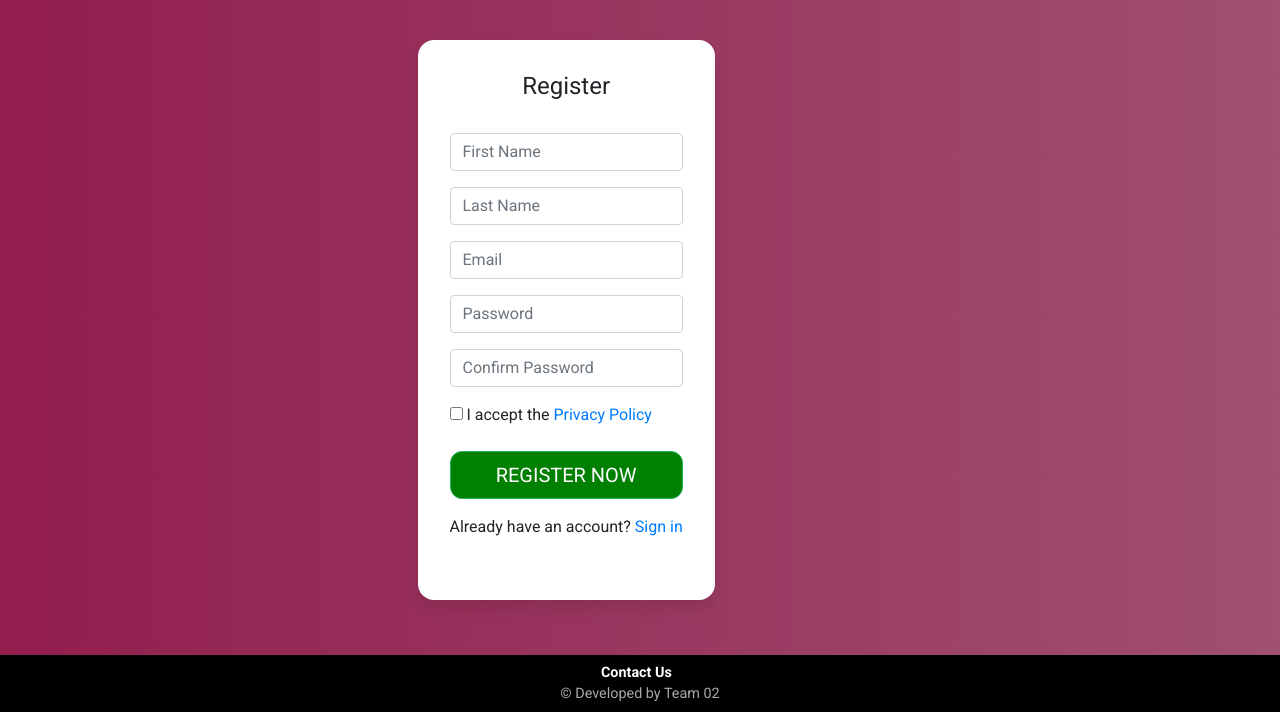
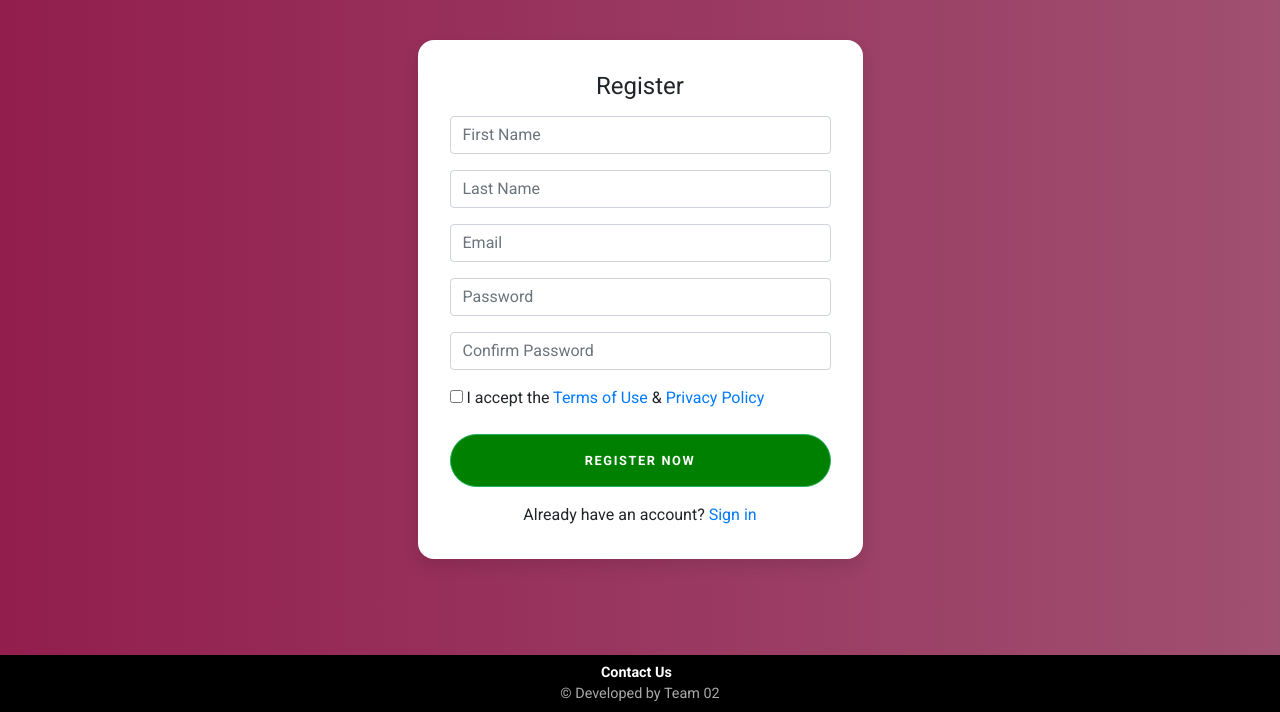
Before and after one commit to aboli-mahajan/ISDesign, a Flask app: page /register in a window 1280 px wide. Shown: the part 88-800 px from the top of the page. Run offline with Flask 2, Linux system fonts and the light colour scheme; some libraries are stand-ins or nearby versions.

Commit message:
Fixed register look

```diff
--- a/templates/login.html
+++ b/templates/login.html
@@ -16,7 +16,7 @@
   <div id="header">
     <div id="header-content">
         <a href="{{ url_for('index') }}">
-        <img class="center"  src="static/images/Logosignin.png" style="position: relative; height:auto; background-size: contain;"/>
+        <img class="center img-responsive"  src="static/images/Logosignin.png" style="position: relative; height:auto; background-size: contain;"/>
         </a>
     </div>
   </div>
@@ -70,7 +70,6 @@
         $('#linkclose').click(function () {
           $('#foo').hide('fade');
         });
-
       });
 
 </script>
--- a/templates/register.html
+++ b/templates/register.html
@@ -7,10 +7,9 @@
 <title>Registration Form</title>
 <link href="https://fonts.googleapis.com/css?family=Roboto:400,700" rel="stylesheet">
 <link rel="stylesheet" href="https://stackpath.bootstrapcdn.com/bootstrap/4.3.1/css/bootstrap.min.css" integrity="sha384-ggOyR0iXCbMQv3Xipma34MD+dH/1fQ784/j6cY/iJTQUOhcWr7x9JvoRxT2MZw1T" crossorigin="anonymous">
-{#<link rel="stylesheet" href="https://maxcdn.bootstrapcdn.com/bootstrap/3.3.7/css/bootstrap-theme.min.css">#}
-<link rel="stylesheet" href="static/css/custom.css" type="text/css" >
-{#<link rel="stylesheet" href="static/css/register.css" type="text/css" >#}
-    <link rel="stylesheet" href="static/css/Signin.css" type="text/css" >
+<link rel="stylesheet" type="text/css" href="{{ url_for('static', filename='css/custom.css') }}" />
+<link rel="stylesheet" type="text/css" href="{{ url_for('static', filename='css/Signin.css') }}" />
+<script src="https://code.jquery.com/jquery-3.3.1.slim.min.js" integrity="sha384-q8i/X+965DzO0rT7abK41JStQIAqVgRVzpbzo5smXKp4YfRvH+8abtTE1Pi6jizo" crossorigin="anonymous"></script>
 <script src="https://cdnjs.cloudflare.com/ajax/libs/popper.js/1.14.7/umd/popper.min.js" integrity="sha384-UO2eT0CpHqdSJQ6hJty5KVphtPhzWj9WO1clHTMGa3JDZwrnQq4sF86dIHNDz0W1" crossorigin="anonymous"></script>
 <script src="https://stackpath.bootstrapcdn.com/bootstrap/4.3.1/js/bootstrap.min.js" integrity="sha384-JjSmVgyd0p3pXB1rRibZUAYoIIy6OrQ6VrjIEaFf/nJGzIxFDsf4x0xIM+B07jRM" crossorigin="anonymous"></script>
 </head>
@@ -19,7 +18,7 @@
   <div id="header">
     <div id="header-content">
         <a href="index">
-        <img class="center" src="static/images/Logosignin.png"/>
+        <img class="center img-responsive" src="static/images/Logosignin.png"/>
         </a>
     </div>
 </div>
@@ -28,10 +27,10 @@
 <div class="container">
     <div class="row">
       <div class="col-sm-9 col-md-7 col-lg-5 mx-auto my-auto">
-        <div class="card card-signin my-5" style="height: 70%; position: fixed; overflow: auto; ">
+        <div class="card card-signin my-5">
           <div class="card-body">
-            <h5 class="card-title text-center">Register</h5>
-            <form action="{{ url_for('register') }}" form method="POST" enctype="multipart/form-data">
+            <h5 class="card-title text-center" style="margin-bottom: 15px;">Register</h5>
+            <form action="{{ url_for('register') }}" class="form-signin" method="POST">
                     <div class="form-group">
                         <input type="text" class="form-control" name="first_name" placeholder="First Name" required="required">
                     </div>
@@ -48,7 +47,7 @@
                         <input type="password" class="form-control" name="confirm_password" placeholder="Confirm Password" required="required">
                     </div>
                     <div class="form-group">
-                        <label class="checkbox-inline"><input type="checkbox" required="required"> I accept the <a href="privacypolicy">Privacy Policy</a></label>
+                        <label class="checkbox-inline"><input type="checkbox" required="required"> I accept the <a href="#">Terms of Use</a> &amp; <a href="#">Privacy Policy</a></label>
                     </div>
                     <div class="form-group">
                         <button type="submit" class="btn btn-primary btn-lg btn-block text-uppercase">Register Now</button>
```
Lines whose indentation alone changed are shown as unchanged.
